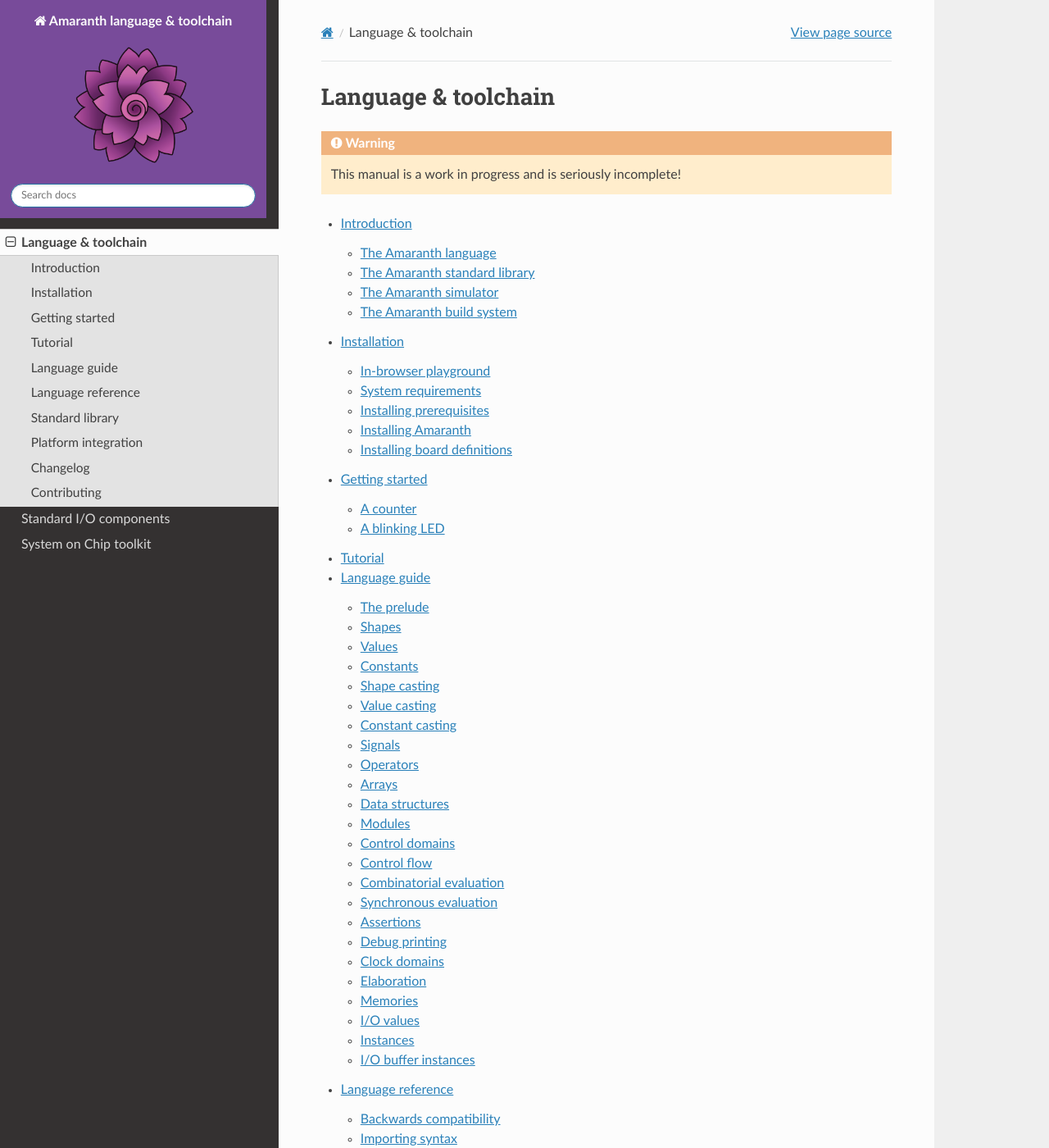
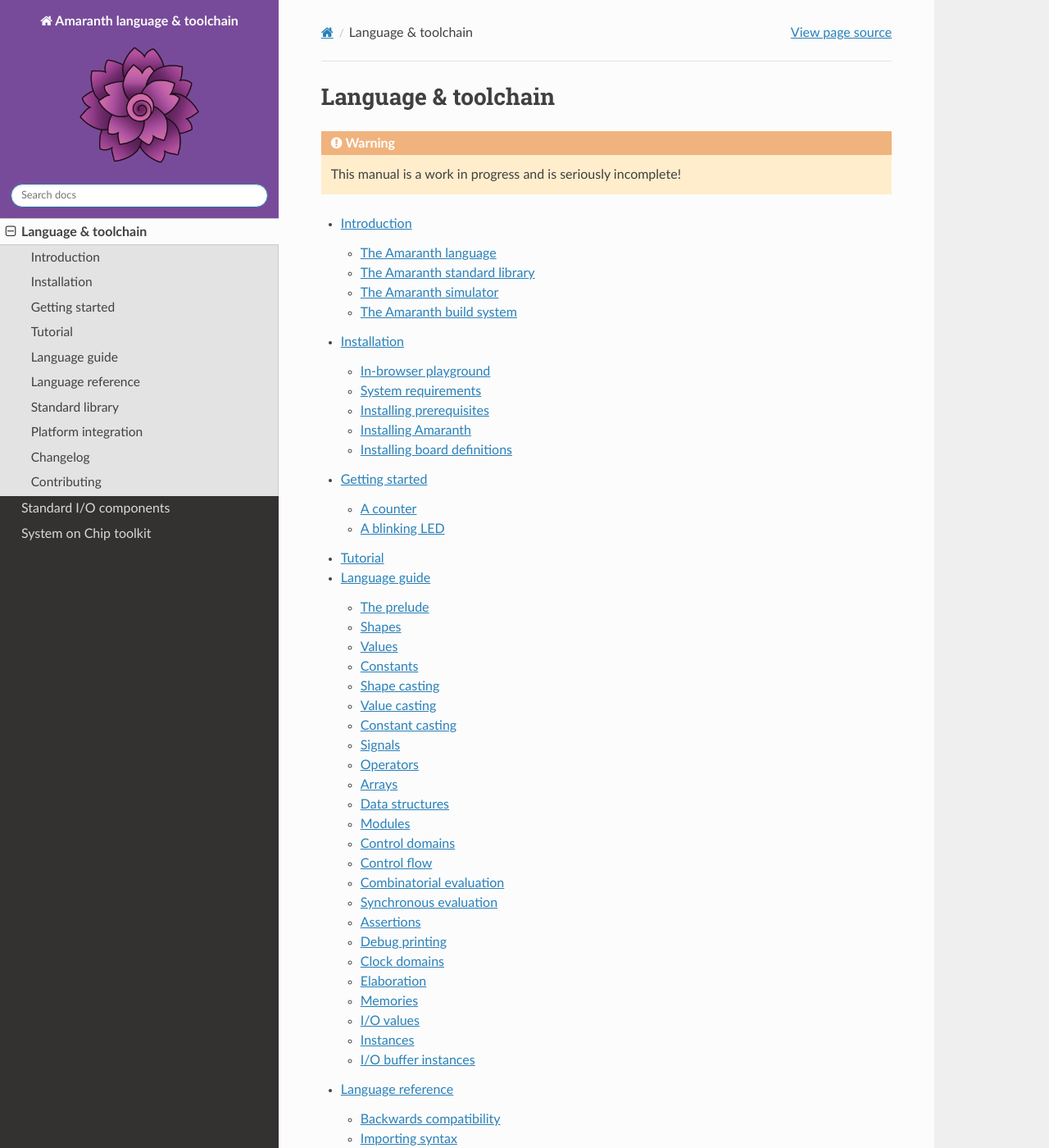
Before and after one commit to amaranth-lang/amaranth, a Sphinx documentation site: the page built from docs/index.rst, in a window 1280 px wide and 1400 px high. Shown: the whole window at 82% size. Built offline with Sphinx 7.4.7 and the Read the Docs theme 2.0.0, drawn with Linux system fonts in a browser that asks for light colours; pages that are not in the unit, such as notebooks, are missing from menus; the version number could not be read and is left out.

Commit message:
docs: remove margin around logo background.

```diff
--- a/docs/_static/custom.css
+++ b/docs/_static/custom.css
@@ -11,7 +11,7 @@
 /* Some of our section titles are looong */
 @media screen and (min-width:769px) {
   .wy-nav-side, .wy-side-scroll, .wy-menu-vertical { width: 340px; }
-  .wy-side-nav-search { width: 325px; }
+  .wy-side-nav-search { width: 340px; margin-bottom: .0em; }
   .wy-nav-content-wrap { margin-left: 340px; }
 }
 
```
